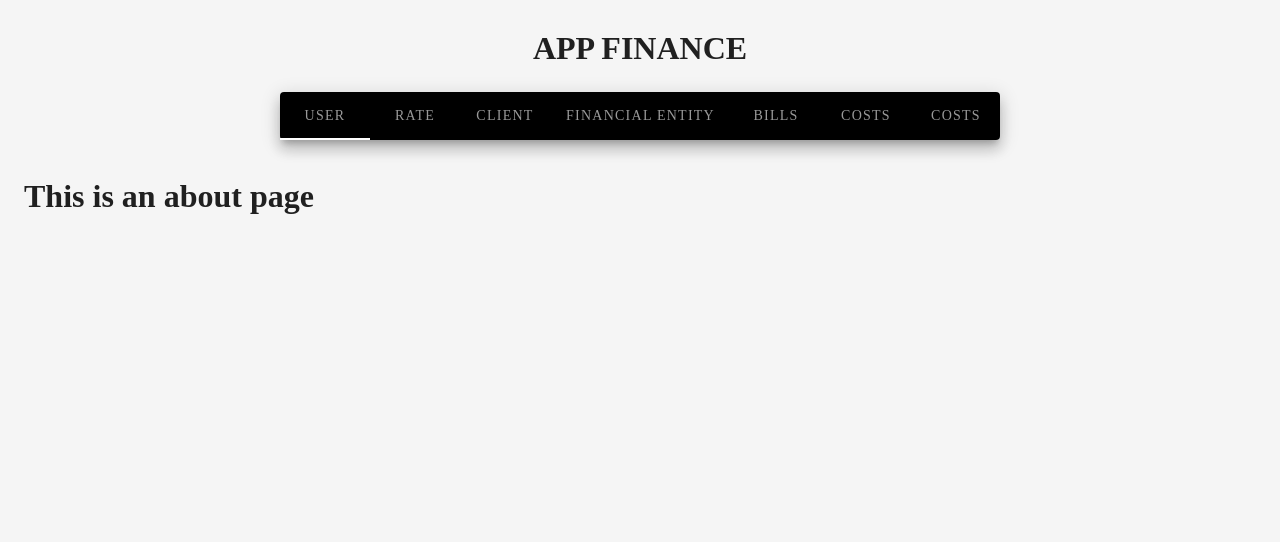
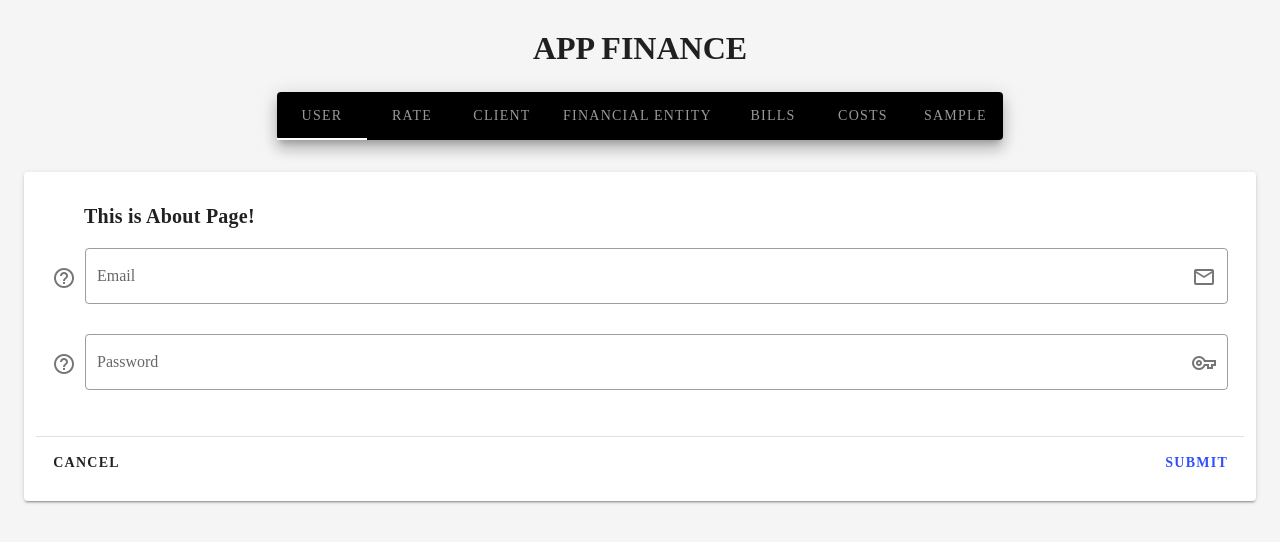
Before and after one commit to JulioSalazar12/app-finanzas, a Vue app: page /about in a window 1280 px wide. Shown: the top 542 px of the page. Built offline with nearby package versions, Linux system fonts and the light colour scheme.

Commit message:
feat: base form added

```diff
--- a/src/App.vue
+++ b/src/App.vue
@@ -11,7 +11,7 @@
             <v-tab>Financial Entity</v-tab>
             <v-tab>Bills</v-tab>
             <v-tab>Costs</v-tab>
-            <v-tab>Costs</v-tab>
+            <v-tab>Sample</v-tab>
           </v-tabs>
         </v-card>
       </template>
--- a/src/views/About.vue
+++ b/src/views/About.vue
@@ -1,5 +1,103 @@
 <template>
   <div class="about">
-    <h1>This is an about page</h1>
+    <v-card ref="form" class="pa-3">
+      <v-card-title class="pl-12 font-weight-bold">This is About Page!</v-card-title>
+      <v-card-text>
+        <v-text-field outlined
+                      ref="email"
+                      v-model="email"
+                      :rules="[() => !!email || 'This field is required']"
+                      :error-messages="errorMessages"
+                      label="Email"
+                      placeholder="example@gmail.com"
+                      required
+        >
+          <template v-slot:prepend>
+            <v-tooltip
+                bottom
+            >
+              <template v-slot:activator="{ on }">
+                <v-icon v-on="on">
+                  mdi-help-circle-outline
+                </v-icon>
+              </template>
+              I'm a tooltip
+            </v-tooltip>
+          </template>
+          <template v-slot:append>
+            <v-fade-transition leave-absolute>
+              <v-icon v-on="on">
+                mdi-email-outline
+              </v-icon>
+            </v-fade-transition>
+          </template>
+        </v-text-field>
+        <v-text-field outlined
+                      type="password"
+                      ref="password"
+                      v-model="password"
+                      :rules="[() => !!password || 'This field is required']"
+                      :error-messages="errorMessages"
+                      label="Password"
+                      placeholder="*********"
+                      required
+        >
+          <template v-slot:prepend>
+            <v-tooltip
+                bottom
+            >
+              <template v-slot:activator="{ on }">
+                <v-icon v-on="on">
+                  mdi-help-circle-outline
+                </v-icon>
+              </template>
+              I'm a tooltip
+            </v-tooltip>
+          </template>
+          <template v-slot:append>
+            <v-fade-transition leave-absolute>
+              <v-icon v-on="on">
+                mdi-key-outline
+              </v-icon>
+            </v-fade-transition>
+          </template>
+        </v-text-field>
+      </v-card-text>
+      <v-divider></v-divider>
+      <v-card-actions>
+        <v-btn text
+               class="font-weight-bold">
+          Cancel
+        </v-btn>
+        <v-spacer></v-spacer>
+        <v-slide-x-reverse-transition>
+          <v-tooltip
+              v-if="formHasErrors"
+              left
+          >
+            <template v-slot:activator="{ on, attrs }">
+              <v-btn
+                  icon
+                  class="my-0"
+                  v-bind="attrs"
+                  @click="resetForm"
+                  v-on="on"
+              >
+                <v-icon>mdi-refresh</v-icon>
+              </v-btn>
+            </template>
+            <span>Refresh form</span>
+          </v-tooltip>
+        </v-slide-x-reverse-transition>
+        <v-btn
+            class="font-weight-bold"
+            color="indigo accent-4"
+            text
+            @click="submit"
+        >
+          Submit
+        </v-btn>
+      </v-card-actions>
+    </v-card>
   </div>
 </template>
```
